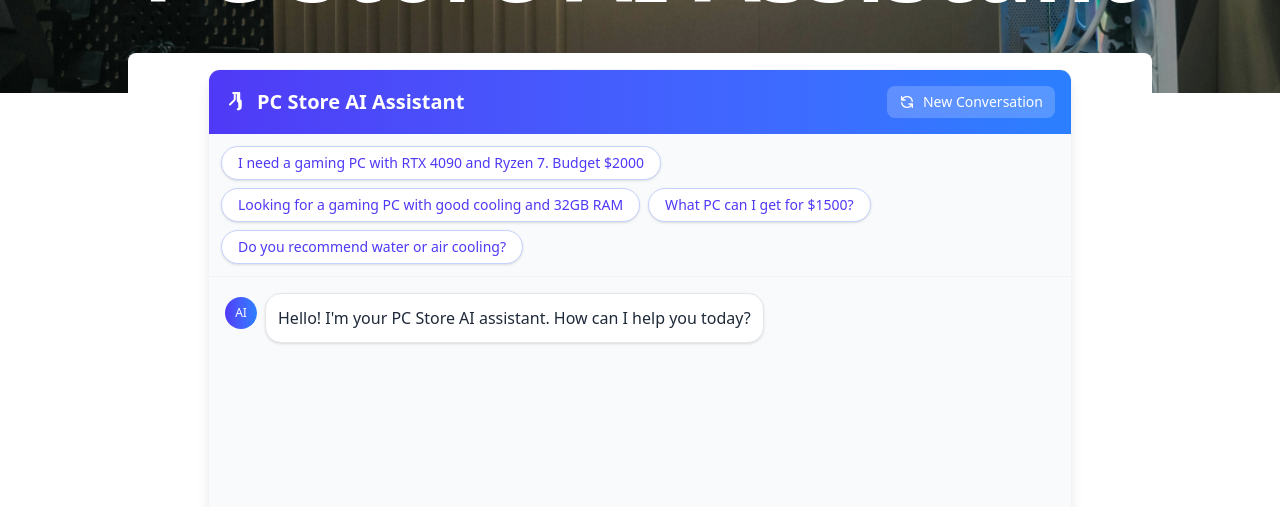
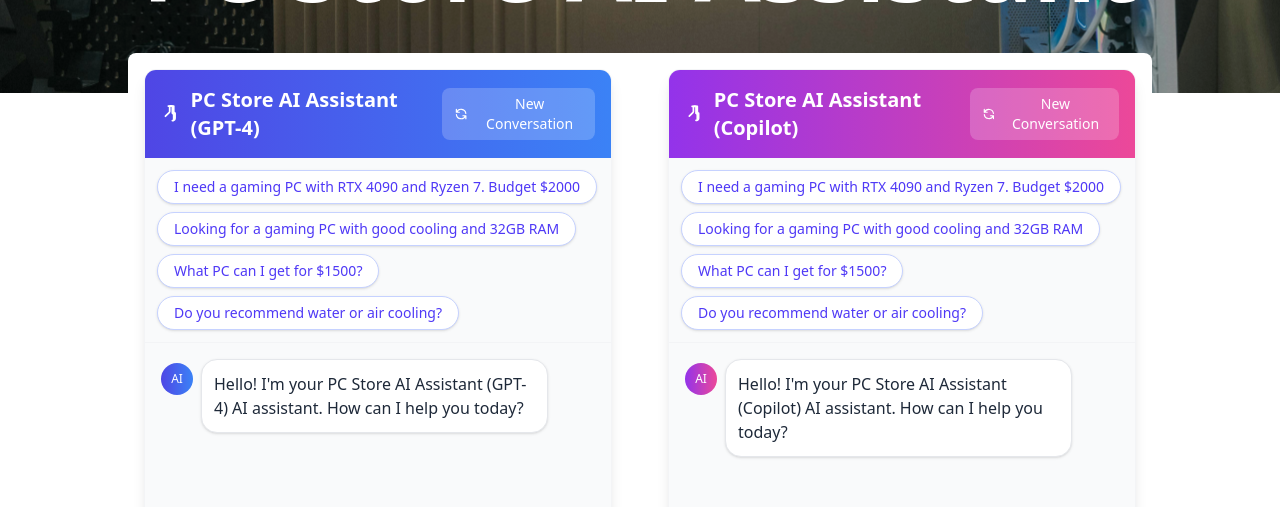
Before and after one commit to jklis2/AI_W_Biznesie, a Next.js app in the folder pc-store-ai/: page /ai-assistant in a window 1280 px wide. Shown: the part 291-798 px from the top of the page. Built offline with nearby package versions, Linux system fonts and the light colour scheme; no server answers.

Commit message:
feat: Enhance AI Assistant with dynamic gradient styles and multiple assistants

```diff
--- a/pc-store-ai/src/app/ai-assistant/page.tsx
+++ b/pc-store-ai/src/app/ai-assistant/page.tsx
@@ -1,10 +1,27 @@
 import ChatAssistant from '@/containers/ChatAssistant';
 import PageHeader from '@/components/ui/PageHeader';
+import { assistants } from '@/constants/assistants';
 
 export default function AiAssistant() {
+  const isOddCount = assistants.length % 2 !== 0;
+  const lastItemIndex = assistants.length - 1;
+
   return (
     <PageHeader backgroundImage="/headerBackgrounds/home.jpg" title="PC Store AI Assistant">
-      <ChatAssistant />
+      <div className="grid grid-cols-1 md:grid-cols-2 gap-6 pb-6">
+        {assistants.map((assistant, index) => (
+          <div
+            key={index}
+            className={`${isOddCount && index === lastItemIndex ? 'md:col-span-2 md:w-1/2 md:mx-auto' : ''}`}
+          >
+            <ChatAssistant
+              name={assistant.name}
+              gradientFrom={assistant.gradientFrom}
+              gradientTo={assistant.gradientTo}
+            />
+          </div>
+        ))}
+      </div>
     </PageHeader>
   );
 }
--- a/pc-store-ai/src/app/globals.css
+++ b/pc-store-ai/src/app/globals.css
@@ -1 +1,15 @@
 @import "tailwindcss";
+
+:root {
+  /* Gradient colors for chat assistants */
+  --indigo-600: #4f46e5;
+  --blue-500: #3b82f6;
+  --purple-600: #9333ea;
+  --pink-500: #ec4899;
+  --emerald-600: #059669;
+  --teal-500: #14b8a6;
+  --rose-600: #e11d48;
+  --orange-500: #f97316;
+  --amber-600: #d97706;
+  --red-500: #ef4444;
+}
--- /dev/null
+++ b/pc-store-ai/src/constants/assistants.ts
@@ -0,0 +1,33 @@
+export interface Assistant {
+  name: string;
+  gradientFrom: string;
+  gradientTo: string;
+}
+
+export const assistants: Assistant[] = [
+  {
+    name: "PC Store AI Assistant (GPT-4)",
+    gradientFrom: "indigo-600",
+    gradientTo: "blue-500"
+  },
+  {
+    name: "PC Store AI Assistant (Copilot)",
+    gradientFrom: "purple-600",
+    gradientTo: "pink-500"
+  },
+  {
+    name: "PC Store AI Assistant (Claude)",
+    gradientFrom: "emerald-600",
+    gradientTo: "teal-500"
+  },
+  {
+    name: "PC Store AI Assistant (Gemini)",
+    gradientFrom: "amber-600",
+    gradientTo: "orange-500"
+  },
+  {
+    name: "PC Store AI Assistant (Llama)",
+    gradientFrom: "rose-600",
+    gradientTo: "red-500"
+  }
+];
--- a/pc-store-ai/src/containers/ChatAssistant.tsx
+++ b/pc-store-ai/src/containers/ChatAssistant.tsx
@@ -1,6 +1,9 @@
 'use client';
 
 import { useState, useRef, useEffect } from 'react';
+import { Assistant } from '@/constants/assistants';
+
+type ChatAssistantProps = Assistant;
 
 interface Message {
   content: string;
@@ -8,10 +11,10 @@
   id: string;
 }
 
-export default function ChatAssistant() {
+export default function ChatAssistant({ name, gradientFrom, gradientTo }: ChatAssistantProps) {
   const [messages, setMessages] = useState<Message[]>([
     {
-      content: "Hello! I'm your PC Store AI assistant. How can I help you today?",
+      content: `Hello! I'm your ${name} AI assistant. How can I help you today?`,
       role: 'assistant',
       id: '1',
     },
@@ -95,18 +98,25 @@
   const startNewConversation = () => {
     setMessages([
       {
-        content: "Hello! I'm your PC Store AI assistant. How can I help you today?",
+        content: `Hello! I'm your ${name} AI assistant. How can I help you today?`,
         role: 'assistant',
         id: Date.now().toString(),
       },
     ]);
   };
 
+  // Style objects for dynamic gradients
+  const gradientStyle = {
+    background: `linear-gradient(to right, var(--tw-gradient-from), var(--tw-gradient-to))`,
+    '--tw-gradient-from': `var(--${gradientFrom})`,
+    '--tw-gradient-to': `var(--${gradientTo})`,
+  } as React.CSSProperties;
+
   return (
     <div className="flex flex-col items-center justify-center w-full max-w-4xl mx-auto p-4">
       <div className="w-full bg-white rounded-xl shadow-lg overflow-hidden flex flex-col h-[600px] border border-gray-100">
         {/* Header */}
-        <div className="bg-gradient-to-r from-indigo-600 to-blue-500 text-white p-4 flex justify-between items-center">
+        <div className="text-white p-4 flex justify-between items-center" style={gradientStyle}>
           <h2 className="text-xl font-bold flex items-center gap-2">
             <svg xmlns="http://www.w3.org/2000/svg" className="h-6 w-6" fill="none" viewBox="0 0 24 24" stroke="currentColor">
               <path
@@ -116,7 +126,7 @@
                 d="M9.75 3.104v5.714a2.25 2.25 0 01-.659 1.591L5 14.5M9.75 3.104c-.251.023-.501.05-.75.082m.75-.082a24.301 24.301 0 014.5 0m0 0v5.714a2.25 2.25 0 001.5 2.25m0 0v5.8a2.25 2.25 0 01-1.5 2.25m0 0a4.5 4.5 0 01-1.5.25m1.5-.25v-5.8a2.25 2.25 0 00-1.5-2.25m0 0V3.104m0 0a24.301 24.301 0 00-4.5 0"
               />
             </svg>
-            PC Store AI Assistant
+            {name}
           </h2>
           <button onClick={startNewConversation} className="flex items-center gap-2 bg-white/20 hover:bg-white/30 px-3 py-1.5 rounded-lg transition-colors text-sm font-medium">
             <svg xmlns="http://www.w3.org/2000/svg" className="h-4 w-4" fill="none" viewBox="0 0 24 24" stroke="currentColor">
@@ -144,16 +154,19 @@
             {messages.map(message => (
               <div key={message.id} className={`flex ${message.role === 'user' ? 'justify-end' : 'justify-start'}`}>
                 {message.role === 'assistant' && (
-                  <div className="h-8 w-8 rounded-full bg-gradient-to-r from-indigo-600 to-blue-500 flex items-center justify-center text-white text-xs mr-2 mt-1">AI</div>
+                  <div className="h-8 w-8 rounded-full flex items-center justify-center text-white text-xs mr-2 mt-1" style={gradientStyle}>AI</div>
                 )}
                 <div
                   className={`max-w-[80%] p-3 rounded-2xl ${
-                    message.role === 'user' ? 'bg-gradient-to-r from-indigo-500 to-blue-600 text-white' : 'bg-white text-gray-800 border border-gray-200'
-                  } shadow-sm`}>
+                    message.role === 'user'
+                      ? 'text-white'
+                      : 'bg-white text-gray-800 border border-gray-200'
+                  } shadow-sm`}
+                  style={message.role === 'user' ? gradientStyle : undefined}>
                   <p className="whitespace-pre-wrap">{message.content}</p>
                 </div>
                 {message.role === 'user' && (
-                  <div className="h-8 w-8 rounded-full bg-gray-200 flex items-center justify-center text-gray-600 text-xs ml-2 mt-1">
+                  <div className="h-8 w-8 rounded-full flex items-center justify-center text-white text-xs ml-2 mt-1" style={gradientStyle}>
                     <svg xmlns="http://www.w3.org/2000/svg" className="h-4 w-4" fill="none" viewBox="0 0 24 24" stroke="currentColor">
                       <path strokeLinecap="round" strokeLinejoin="round" strokeWidth={2} d="M16 7a4 4 0 11-8 0 4 4 0 018 0zM12 14a7 7 0 00-7 7h14a7 7 0 00-7-7z" />
                     </svg>
@@ -164,7 +177,7 @@
 
             {isTyping && (
               <div className="flex justify-start">
-                <div className="h-8 w-8 rounded-full bg-gradient-to-r from-indigo-600 to-blue-500 flex items-center justify-center text-white text-xs mr-2 mt-1">AI</div>
+                <div className="h-8 w-8 rounded-full flex items-center justify-center text-white text-xs mr-2 mt-1" style={gradientStyle}>AI</div>
                 <div className="bg-white text-gray-800 p-4 rounded-2xl shadow-sm border border-gray-200">
                   <div className="flex space-x-2">
                     <div className="w-2 h-2 bg-indigo-400 rounded-full animate-bounce" style={{ animationDelay: '0ms' }}></div>
@@ -192,8 +205,9 @@
               type="submit"
               disabled={!input.trim()}
               className={`p-3 rounded-full ${
-                input.trim() ? 'bg-gradient-to-r from-indigo-600 to-blue-500 text-white hover:from-indigo-700 hover:to-blue-600' : 'bg-gray-200 text-gray-400 cursor-not-allowed'
-              } transition-colors shadow-sm`}>
+                input.trim() ? 'text-white' : 'bg-gray-200 text-gray-400 cursor-not-allowed'
+              } transition-colors shadow-sm`}
+              style={input.trim() ? gradientStyle : undefined}>
               <svg xmlns="http://www.w3.org/2000/svg" className="h-5 w-5" fill="none" viewBox="0 0 24 24" stroke="currentColor">
                 <path strokeLinecap="round" strokeLinejoin="round" strokeWidth={2} d="M14 5l7 7m0 0l-7 7m7-7H3" />
               </svg>
```
